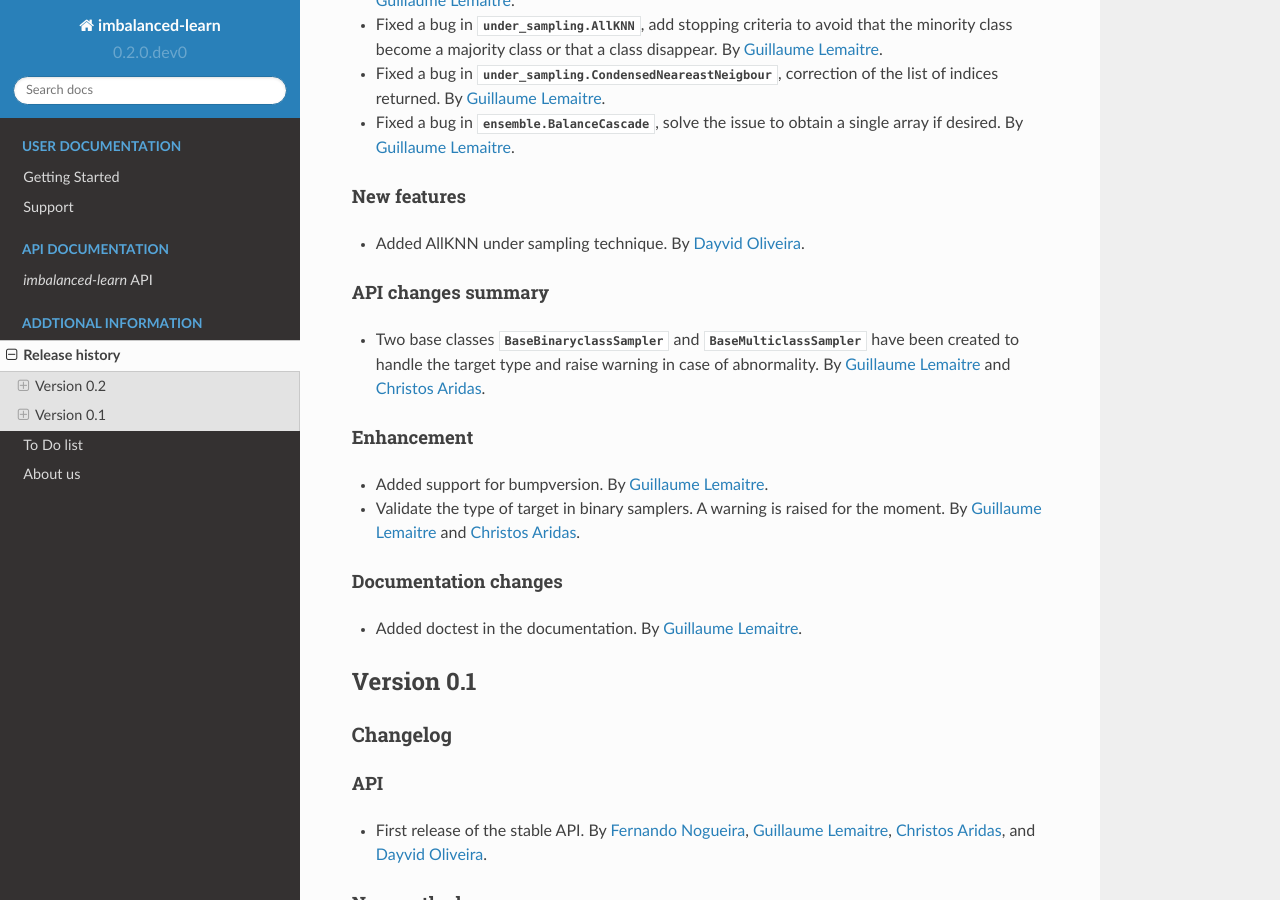
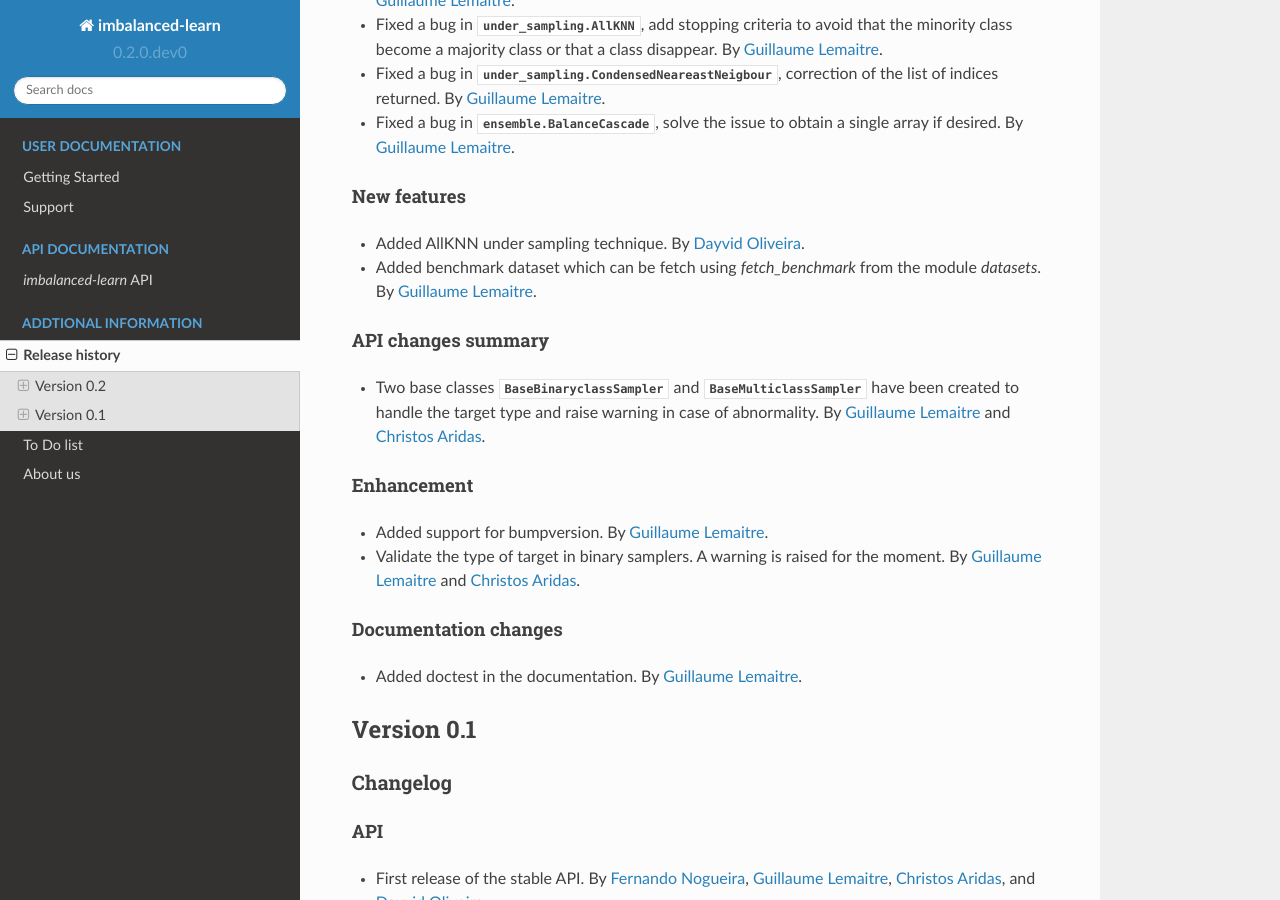
Before and after one commit to scikit-learn-contrib/imbalanced-learn, a Sphinx documentation site: the page built from doc/whats_new.rst, in a window 1280 px wide and 900 px high, scrolled down 472 px. Built offline with Sphinx 7.4.7 and the Read the Docs theme 2.0.0, drawn with Linux system fonts in a browser that asks for light colours; formulas are drawn with MathJax 3; pages that are not in the unit, such as notebooks, are missing from menus.

Commit message:
Update the documentation

```diff
--- a/doc/api.rst
+++ b/doc/api.rst
@@ -136,3 +136,4 @@
    :toctree: generated/
 
    datasets.make_imbalance
+   datasets.fetch_benchmark
--- a/doc/whats_new.rst
+++ b/doc/whats_new.rst
@@ -26,6 +26,7 @@
 ~~~~~~~~~~~~
 
 - Added AllKNN under sampling technique. By `Dayvid Oliveira`_.
+- Added benchmark dataset which can be fetch using `fetch_benchmark` from the module `datasets`. By `Guillaume Lemaitre`_.
 
 API changes summary
 ~~~~~~~~~~~~~~~~~~~
```
